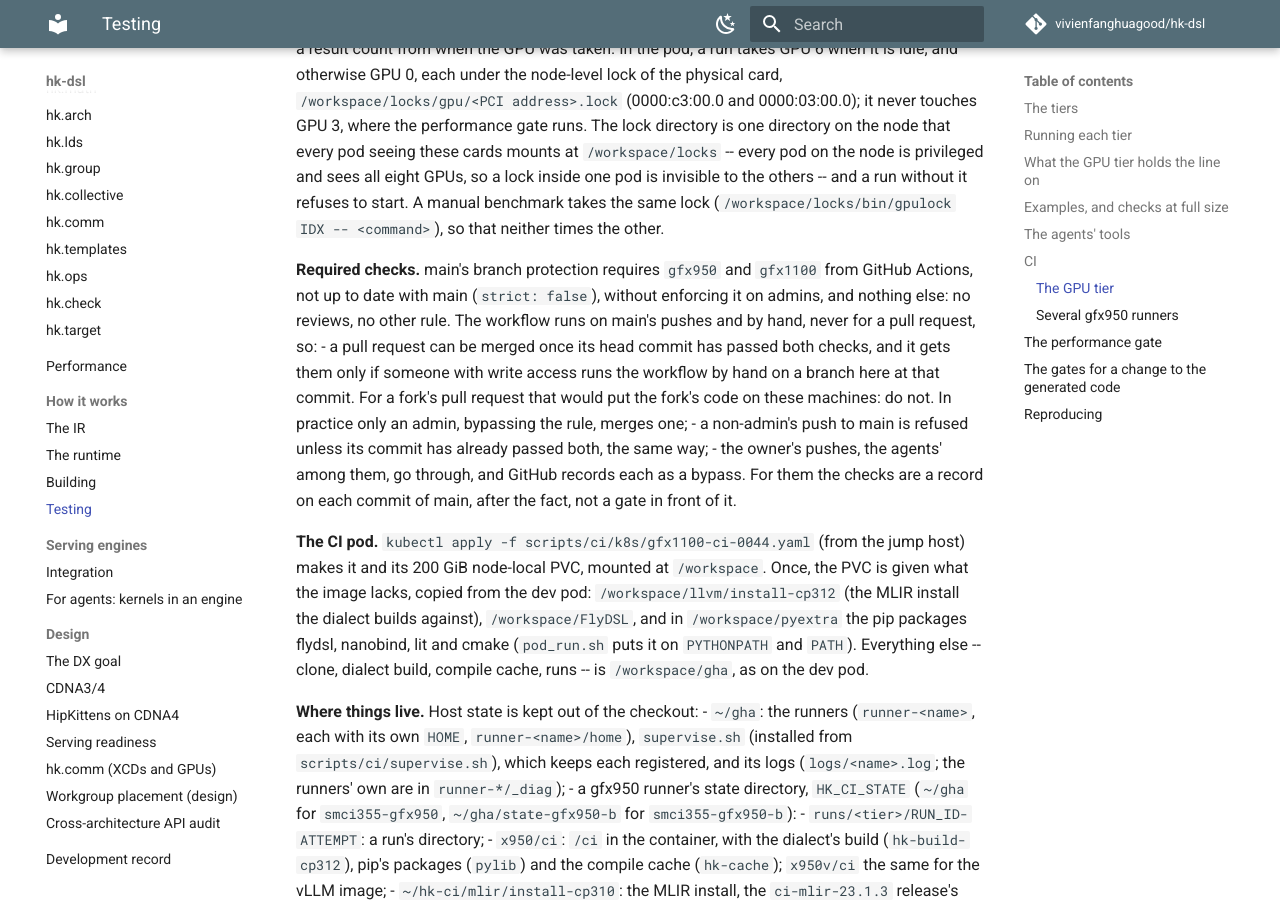
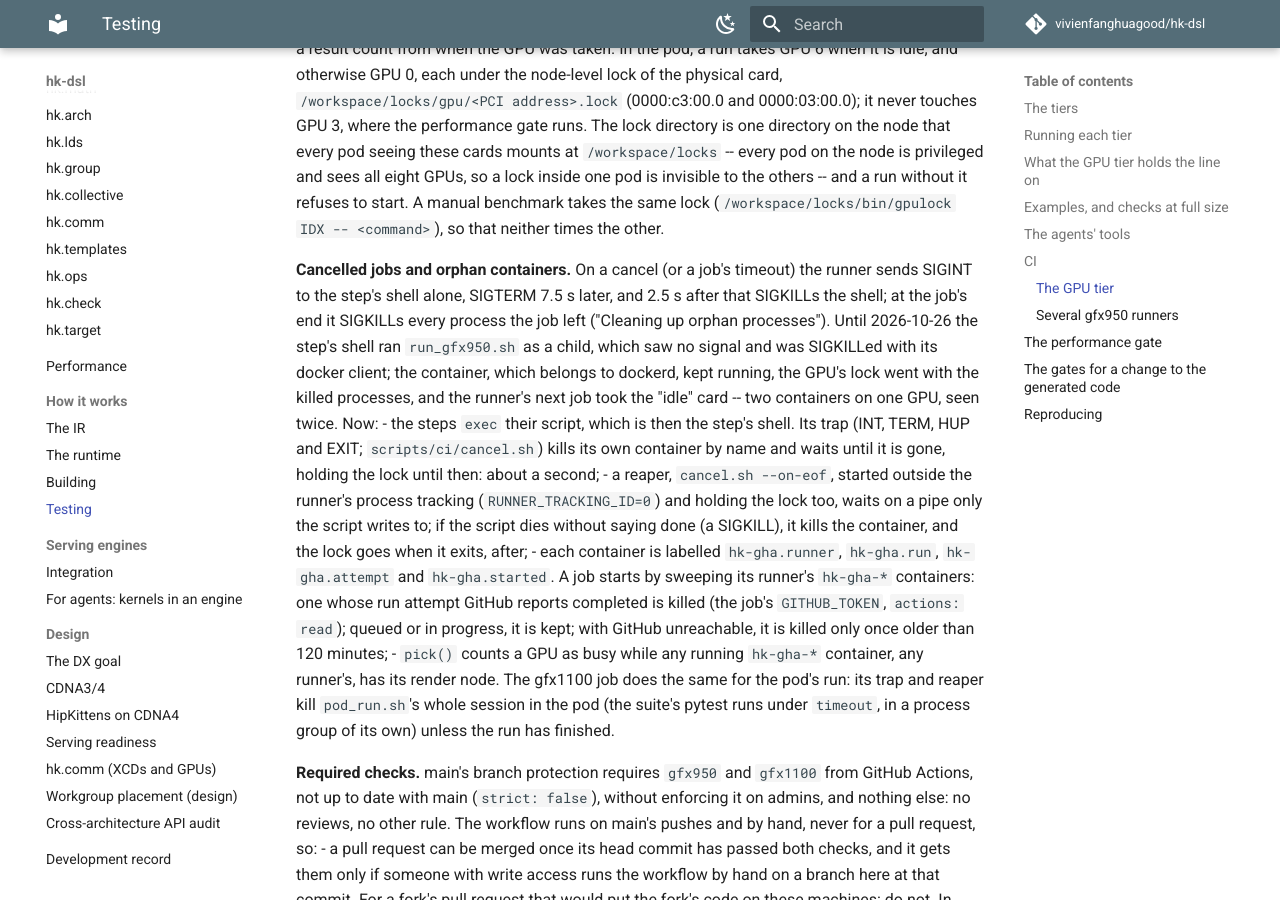
Before and after one commit to vivienfanghuagood/hk-dsl, an MkDocs documentation site: the page built from docs/testing.md, in a window 1280 px wide and 900 px high, scrolled down 6281 px. Built offline with MkDocs 1.6.1 and Material for MkDocs 9.7.7, drawn with Linux system fonts in a browser that asks for light colours; comment, search, counter and statistics services are not loaded; some of the changed text lies outside the part shown.

Commit message:
CI: a cancelled GPU job no longer leaves its container on the GPU
On cancel the runner signals the step's shell alone (SIGINT, SIGTERM after
7.5 s, SIGKILL after 2.5 s more), then SIGKILLs the job's leftover processes
("Cleaning up orphan processes"). run_gfx950.sh ran as the shell's child, saw
no signal, and was SIGKILLed with its docker client: the container kept
running, the GPU lock went with the processes, and the next job took the
"idle" card (twice on 2026-10-26: GPUs 1 and 3).

- gpu.yml execs the GPU scripts, so the trap sees the signal.
- run_gfx950.sh traps INT, TERM, HUP and EXIT and kills its own container by
  name (scripts/ci/cancel.sh), holding the lock until it is gone. A reaper
  outside the runner's process tracking, on a pipe only the script writes,
  does the same after a SIGKILL and holds the lock until then.
- Containers carry hk-gha.runner/run/attempt/started labels; a job first
  kills its runner's hk-gha containers whose run attempt GitHub reports
  completed (GITHUB_TOKEN, actions: read; >120 min old if GitHub is
  unreachable), never a queued or running one.
- pick() treats a GPU whose render node a running hk-gha container has as
  busy.
- run_gfx1100.sh: same trap and reaper; the cancel kills pod_run.sh's whole
  session (pytest under timeout is in its own process group, which the old
  kill -- -PGID missed), unless the run finished.

Co-Authored-By: Claude <noreply@anthropic.com>

```diff
--- a/docs/testing.md
+++ b/docs/testing.md
@@ -269,9 +269,9 @@ moved it).
 
 **What the jobs run** (`scripts/ci/`, from the job's checkout):
 - **`run_gfx950.sh`** picks the GPU among its runner's `HK_CI_GPUS` (the
-  first whose lock it can take at once and that is under 10% use and 3% VRAM;
-  it waits up to an hour for one), holds that GPU's lock until the container
-  exits, and starts `rocm/pytorch` with that GPU's render node,
+  first whose lock it can take at once, that is under 10% use and 3% VRAM,
+  and whose render node no `hk-gha-*` container has; it waits up to an hour for one), holds that
+  GPU's lock until the container is gone, and starts `rocm/pytorch` with that GPU's render node,
   the checkout, the run's directory, CI's own directory, and the MLIR
   install read-only; nothing else of `$HOME`. In it, **`container_run.sh`**
   builds the dialect for the image's CPython 3.12 against MLIR 23.1.3's cp310
@@ -307,6 +307,34 @@ GPUs, so a lock inside one pod is invisible to the others -- and a run
 without it refuses to start. A manual benchmark takes the same lock
 (`/workspace/locks/bin/gpulock IDX -- <command>`), so that neither times the
 other.
+
+**Cancelled jobs and orphan containers.** On a cancel (or a job's timeout)
+the runner sends SIGINT to the step's shell alone, SIGTERM 7.5 s later, and
+2.5 s after that SIGKILLs the shell; at the job's end it SIGKILLs every
+process the job left ("Cleaning up orphan processes"). Until 2026-10-26 the
+step's shell ran `run_gfx950.sh` as a child, which saw no signal and was
+SIGKILLed with its docker client; the container, which belongs to dockerd,
+kept running, the GPU's lock went with the killed processes, and the
+runner's next job took the "idle" card -- two containers on one GPU, seen
+twice. Now:
+- the steps `exec` their script, which is then the step's shell. Its trap
+  (INT, TERM, HUP and EXIT; `scripts/ci/cancel.sh`) kills its own container
+  by name and waits until it is gone, holding the lock until then: about a
+  second;
+- a reaper, `cancel.sh --on-eof`, started outside the runner's process
+  tracking (`RUNNER_TRACKING_ID=0`) and holding the lock too, waits on a
+  pipe only the script writes to; if the script dies without saying done (a
+  SIGKILL), it kills the container, and the lock goes when it exits, after;
+- each container is labelled `hk-gha.runner`, `hk-gha.run`, `hk-gha.attempt`
+  and `hk-gha.started`. A job starts by sweeping its runner's `hk-gha-*`
+  containers: one whose run attempt GitHub reports completed is killed (the
+  job's `GITHUB_TOKEN`, `actions: read`); queued or in progress, it is kept;
+  with GitHub unreachable, it is killed only once older than 120 minutes;
+- `pick()` counts a GPU as busy while any running `hk-gha-*` container,
+  any runner's, has its render node.
+The gfx1100 job does the same for the pod's run: its trap and reaper kill
+`pod_run.sh`'s whole session in the pod (the suite's pytest runs under
+`timeout`, in a process group of its own) unless the run has finished.
 
 **Required checks.** main's branch protection requires `gfx950` and
 `gfx1100` from GitHub Actions, not up to date with main (`strict: false`),
```
Also changed, not shown: 4 other files.
